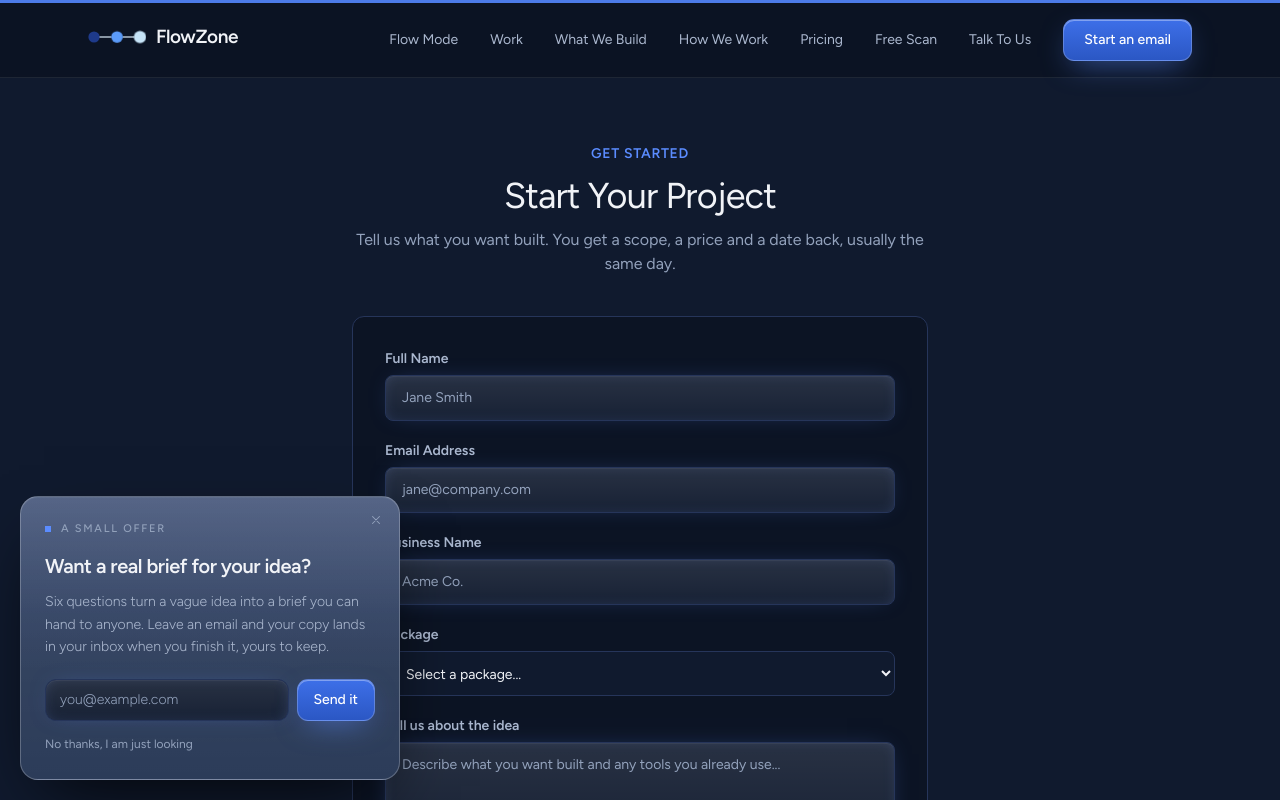
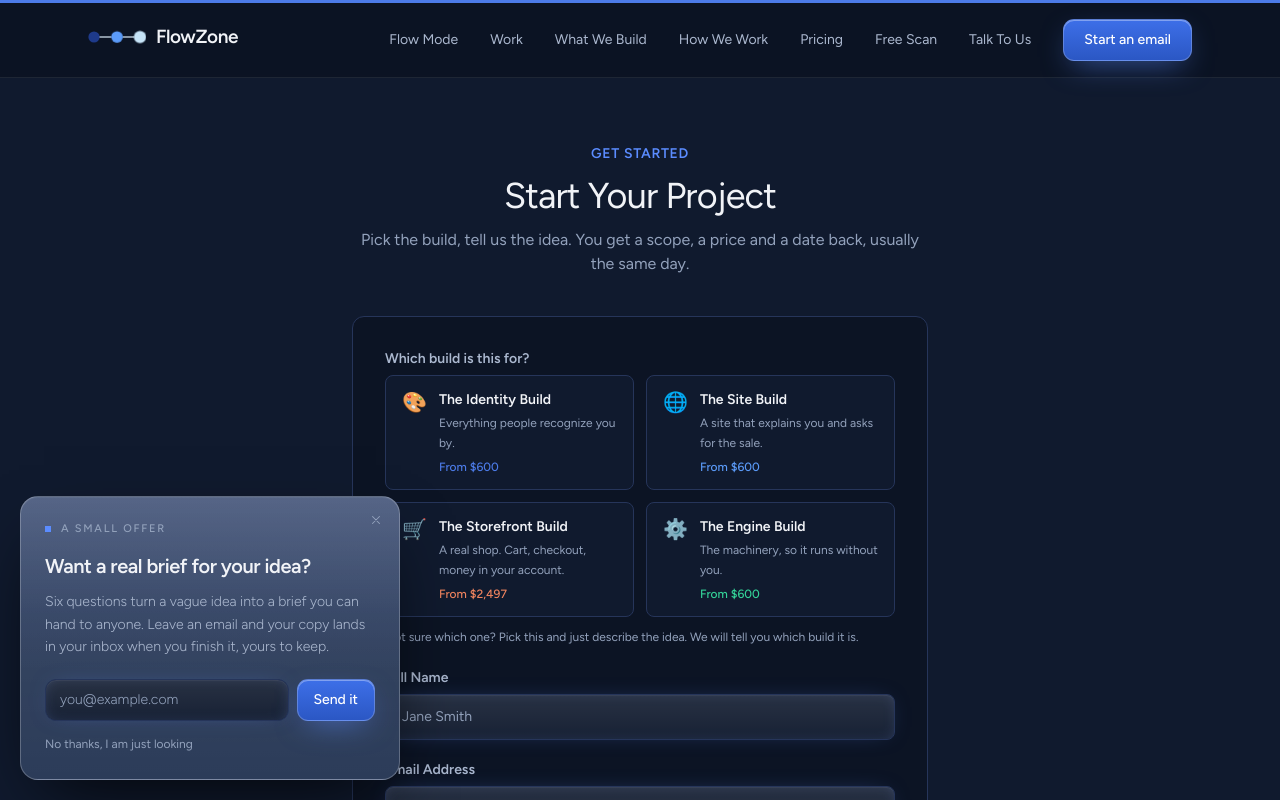
Before and after one commit to dennymypenny/flowzone-ai, a Next.js app: page /intake in a window 1280 px wide. Shown: the top 800 px of the page. Built offline with nearby package versions, Linux system fonts and the light colour scheme.

Commit message:
Intake becomes a 4-option build ticket; services cards link straight into it

```diff
--- a/src/app/intake/page.tsx
+++ b/src/app/intake/page.tsx
@@ -4,26 +4,89 @@ import { useSearchParams } from "next/navigation";
 import { SITE } from "@/lib/site";
 import Icon from "@/components/Icon";
 
-const services = [
-  "Starter — $600",
-  "Growth — $2,497",
-  "Scale — custom quote",
-  "Not sure yet",
+/**
+ * The intake is a ticket with four options: the four builds. The visitor picks
+ * the build, tells us the idea, submits. Same API, same fallback mailto, same
+ * honest success screen. Legacy ?service= links from /pricing still preselect.
+ */
+
+type Build = {
+  key: string;
+  emoji: string;
+  c: string;
+  name: string;
+  one: string;
+  from: string;
+  amount?: number;
+};
+
+const builds: Build[] = [
+  {
+    key: "identity",
+    emoji: "\u{1F3A8}",
+    c: "#4C7BE8",
+    name: "The Identity Build",
+    one: "Everything people recognize you by.",
+    from: "From $600",
+    amount: 600,
+  },
+  {
+    key: "site",
+    emoji: "\u{1F310}",
+    c: "#5B9BF9",
+    name: "The Site Build",
+    one: "A site that explains you and asks for the sale.",
+    from: "From $600",
+    amount: 600,
+  },
+  {
+    key: "storefront",
+    emoji: "\u{1F6D2}",
+    c: "#F0845F",
+    name: "The Storefront Build",
+    one: "A real shop. Cart, checkout, money in your account.",
+    from: "From $2,497",
+    amount: 2497,
+  },
+  {
+    key: "engine",
+    emoji: "\u{2699}\u{FE0F}",
+    c: "#34D399",
+    name: "The Engine Build",
+    one: "The machinery, so it runs without you.",
+    from: "From $600",
+    amount: 600,
+  },
 ];
 
-const venmoAmounts: Record<string, number> = {
-  "Starter — $600": 600,
-  "Growth — $2,497": 2497,
+const NOT_SURE = "Not sure yet";
+
+const venmoAmounts: Record<string, number> = Object.fromEntries(
+  builds.filter((b) => b.amount).map((b) => [b.name, b.amount as number])
+);
+
+/** Legacy pricing-page links: /intake?service=Starter|Growth|Scale|Not sure. */
+const legacyMap: Record<string, string> = {
+  starter: "The Site Build",
+  growth: "The Storefront Build",
+  scale: NOT_SURE,
+  "not sure": NOT_SURE,
 };
 
 function IntakeForm() {
   const searchParams = useSearchParams();
-  const rawService = searchParams.get("service") || "";
-  // Pricing page links through as "Starter" / "Growth" / "Scale"; match those to the full option labels.
-  const key = rawService.trim().toLowerCase();
-  const preselected = key
-    ? services.find((s) => s.toLowerCase().startsWith(key)) ?? ""
-    : "";
+  const rawBuild = (searchParams.get("build") || "").trim().toLowerCase();
+  const rawService = (searchParams.get("service") || "").trim().toLowerCase();
+
+  const fromBuild = builds.find(
+    (b) => b.key === rawBuild || b.name.toLowerCase() === rawBuild
+  )?.name;
+  const fromLegacy = rawService
+    ? legacyMap[
+        Object.keys(legacyMap).find((k) => rawService.startsWith(k)) ?? ""
+      ]
+    : undefined;
+  const preselected = fromBuild ?? fromLegacy ?? "";
 
   const [form, setForm] = useState({
     name: "",
@@ -43,13 +106,18 @@ function IntakeForm() {
   const fallbackMailto = `mailto:${SITE.email}?subject=${encodeURIComponent(
     `New project for FlowZone — ${form.service || "not sure yet"}`
   )}&body=${encodeURIComponent(
-    `Hi FlowZone,\n\nName: ${form.name}\nEmail: ${form.email}\nBusiness: ${form.business}\nPackage: ${
+    `Hi FlowZone,\n\nName: ${form.name}\nEmail: ${form.email}\nBusiness: ${form.business}\nBuild: ${
       form.service
     }\n\nWhat I want built:\n${form.description}\n\nThanks,\n${form.name}`
   )}`;
 
   const handleSubmit = async (e: React.FormEvent) => {
     e.preventDefault();
+    if (!form.service) {
+      setState("error");
+      setError("Pick one of the four builds, or choose not sure yet.");
+      return;
+    }
     setState("sending");
     setError("");
     try {
@@ -79,7 +147,7 @@ function IntakeForm() {
           <div className="flex justify-center mb-4">
             <Icon name="sparkle" size={32} color="#5B8CFF" />
           </div>
-          <h2 className="text-2xl font-display font-normal text-ink mb-3">You&apos;re all set!</h2>
+          <h2 className="text-2xl font-display font-normal text-ink mb-3">Ticket received.</h2>
           {amount ? (
             <>
               <p className="text-ink-mute mb-8 leading-relaxed">
@@ -100,8 +168,8 @@ function IntakeForm() {
           ) : (
             <>
               <p className="text-ink-mute mb-6 leading-relaxed">
-                We got your project details. Since this one needs a custom scope, we will read it properly and come
-                back with a flat quote and a delivery date.
+                We got your project details. Since this one needs a proper read first, we will come back
+                with the right build, a flat quote and a delivery date.
               </p>
               <p className="text-sm text-ink-mute mb-8">
                 Expect an email within 24 hours. Nothing to pay until you have the quote.
@@ -125,10 +193,56 @@ function IntakeForm() {
         <div className="text-center mb-10">
           <p className="text-accent font-semibold text-sm uppercase tracking-wider mb-3">Get Started</p>
           <h1 className="text-4xl font-display font-normal text-ink mb-3">Start Your Project</h1>
-          <p className="text-ink-mute">Tell us what you want built. You get a scope, a price and a date back, usually the same day.</p>
+          <p className="text-ink-mute">
+            Pick the build, tell us the idea. You get a scope, a price and a date back, usually the same day.
+          </p>
         </div>
 
         <form onSubmit={handleSubmit} className="bg-paper rounded-xl border border-rule p-8 space-y-5">
+          <div>
+            <label className="block text-sm font-semibold text-ink-soft mb-1.5">Which build is this for?</label>
+            <div className="grid grid-cols-1 sm:grid-cols-2 gap-3" role="radiogroup" aria-label="Pick a build">
+              {builds.map((b) => {
+                const on = form.service === b.name;
+                return (
+                  <button
+                    key={b.key}
+                    type="button"
+                    role="radio"
+                    aria-checked={on}
+                    onClick={() => set("service", b.name)}
+                    className={`text-left rounded-lg border px-4 py-3.5 transition-colors bg-paper-deep ${
+                      on ? "border-transparent" : "border-rule hover:border-ink-mute"
+                    }`}
+                    style={on ? { boxShadow: `inset 0 0 0 2px ${b.c}` } : undefined}
+                  >
+                    <span className="flex items-start gap-3">
+                      <span className="text-xl leading-none mt-0.5">{b.emoji}</span>
+                      <span>
+                        <span className="block text-sm font-semibold text-ink">{b.name}</span>
+                        <span className="block text-xs text-ink-mute mt-1 leading-relaxed">{b.one}</span>
+                        <span className="block text-xs mt-1.5 font-medium" style={{ color: b.c }}>
+                          {b.from}
+                        </span>
+                      </span>
+                    </span>
+                  </button>
+                );
+              })}
+            </div>
+            <button
+              type="button"
+              onClick={() => set("service", NOT_SURE)}
+              className={`mt-3 text-xs transition-colors ${
+                form.service === NOT_SURE
+                  ? "text-ink underline underline-offset-4"
+                  : "text-ink-mute hover:text-ink"
+              }`}
+            >
+              Not sure which one? Pick this and just describe the idea. We will tell you which build it is.
+            </button>
+          </div>
+
           <div>
             <label className="block text-sm font-semibold text-ink-soft mb-1.5">Full Name</label>
             <input
@@ -163,21 +277,6 @@ function IntakeForm() {
               className="w-full bg-paper-deep text-ink placeholder-ink-mute border border-rule rounded-lg px-4 py-3 text-sm focus:outline-none focus:ring-1 focus:ring-accent focus:border-accent"
               placeholder="Acme Co."
             />
-          </div>
-
-          <div>
-            <label className="block text-sm font-semibold text-ink-soft mb-1.5">Package</label>
-            <select
-              required
-              value={form.service}
-              onChange={(e) => set("service", e.target.value)}
-              className="w-full bg-paper-deep text-ink placeholder-ink-mute border border-rule rounded-lg px-4 py-3 text-sm focus:outline-none focus:ring-1 focus:ring-accent focus:border-accent bg-paper"
-            >
-              <option value="">Select a package...</option>
-              {services.map((s) => (
-                <option key={s} value={s}>{s}</option>
-              ))}
-            </select>
           </div>
 
           <div>
--- a/src/app/services/page.tsx
+++ b/src/app/services/page.tsx
@@ -178,6 +178,7 @@ export default function Services() {
               {
                 icon: "\u{1F3A8}",
                 c: "#4C7BE8",
+                k: "identity",
                 name: "The Identity Build",
                 one: "Everything people recognize you by, and the rules that keep it that way.",
                 what: [
@@ -194,6 +195,7 @@ export default function Services() {
               {
                 icon: "\u{1F310}",
                 c: "#5B9BF9",
+                k: "site",
                 name: "The Site Build",
                 one: "A marketing site that explains you properly and asks for the sale.",
                 what: [
@@ -210,6 +212,7 @@ export default function Services() {
               {
                 icon: "\u{1F6D2}",
                 c: "#F0845F",
+                k: "storefront",
                 name: "The Storefront Build",
                 one: "A real shop. Products, cart, checkout, money in your account.",
                 what: [
@@ -226,6 +229,7 @@ export default function Services() {
               {
                 icon: "\u{2699}\u{FE0F}",
                 c: "#34D399",
+                k: "engine",
                 name: "The Engine Build",
                 one: "The machinery behind the site, so the business runs without you doing it by hand.",
                 what: [
@@ -276,6 +280,14 @@ export default function Services() {
                       {b.right}
                     </p>
                   </div>
+                  <div className="col-span-2 pt-1">
+                    <Link
+                      href={`/intake?build=${b.k}`}
+                      className="btn-primary w-full justify-center"
+                    >
+                      Start this build <span className="arrow">→</span>
+                    </Link>
+                  </div>
                 </div>
               </div>
             ))}
@@ -292,9 +304,9 @@ export default function Services() {
               </p>
             </div>
             <div className="md:col-span-4 md:text-right">
-              <a href={SITE.mailto} className="btn-primary">
+              <Link href="/intake" className="btn-primary">
                 Ask which one fits <span className="arrow">→</span>
-              </a>
+              </Link>
             </div>
           </div>
         </div>
@@ -322,9 +334,9 @@ export default function Services() {
               so you can see the whole shape of the work before you commit to any of it.
             </p>
             <div className="flex flex-col sm:flex-row gap-3 mt-10">
-              <a href={SITE.mailto} className="btn-primary">
-                Start an email <span className="arrow">→</span>
-              </a>
+              <Link href="/intake" className="btn-primary">
+                Start a ticket <span className="arrow">→</span>
+              </Link>
               <a href={`mailto:${SITE.email}`} className="btn-ghost">
                 {SITE.email}
               </a>
```
